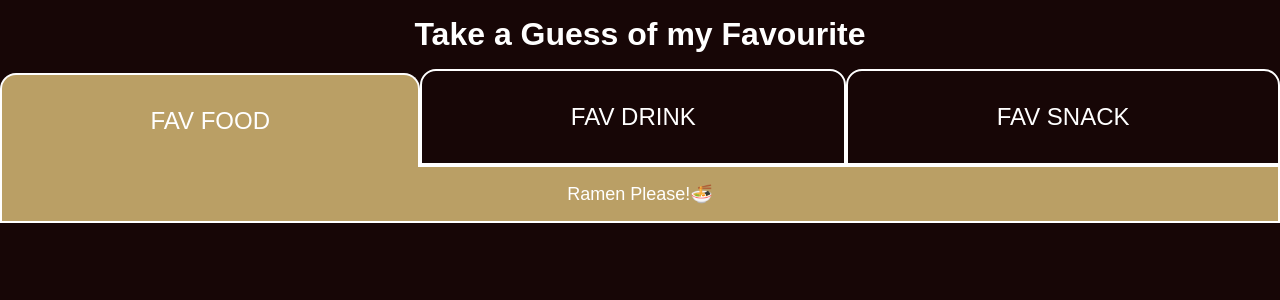
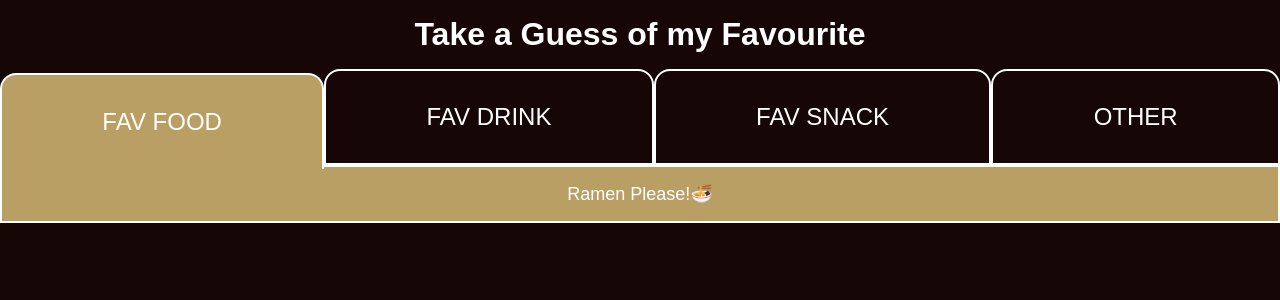
Before and after one commit to tangyisheng2/INFO6150-archive, a React (Create React App) app in the folder work/react-tabs/tabs/: page / in a window 1280 px wide. Shown: the top 300 px of the page. Built offline with nearby package versions, Linux system fonts and the light colour scheme.

Commit message:
Tewak tab title

```diff
--- a/work/react-tabs/tabs/src/App.css
+++ b/work/react-tabs/tabs/src/App.css
@@ -27,7 +27,7 @@ h1 {
     list-style: none;
 
     display: grid;
-    grid-template-areas: '1fr 1fr 1fr';
+    grid-template-areas: '1fr 1fr 1fr 1fr';
 }
 
 .tab__title {
@@ -36,6 +36,7 @@ h1 {
     padding: 2rem;
 
     width: 100%;
+    height: 100%;
 
     background-color: var(--background-color);
 
--- a/work/react-tabs/tabs/src/App.jsx
+++ b/work/react-tabs/tabs/src/App.jsx
@@ -15,6 +15,7 @@ function App() {
         'Fav Food': 'Ramen Please!🍜',
         'Fav Drink': 'Boba Milktea!🥤',
         'Fav Snack': 'Chocolate 🍫',
+        'Other': 'Lorem ipsum dolor sit amet, consectetur adipisicing elit. Ipsam, aperiam! Aperiam at quidem iste, facilis repellat consequuntur praesentium voluptatum quisquam explicabo, voluptate, unde laboriosam. Excepturi nisi soluta quas debitis dolorum porro? Accusantium dignissimos doloribus harum sit ipsam commodi pariatur amet sequi dolore sed. Repudiandae odio nobis cum quaerat rerum dolores.'
     };
     return (
         <div className="app">
```
